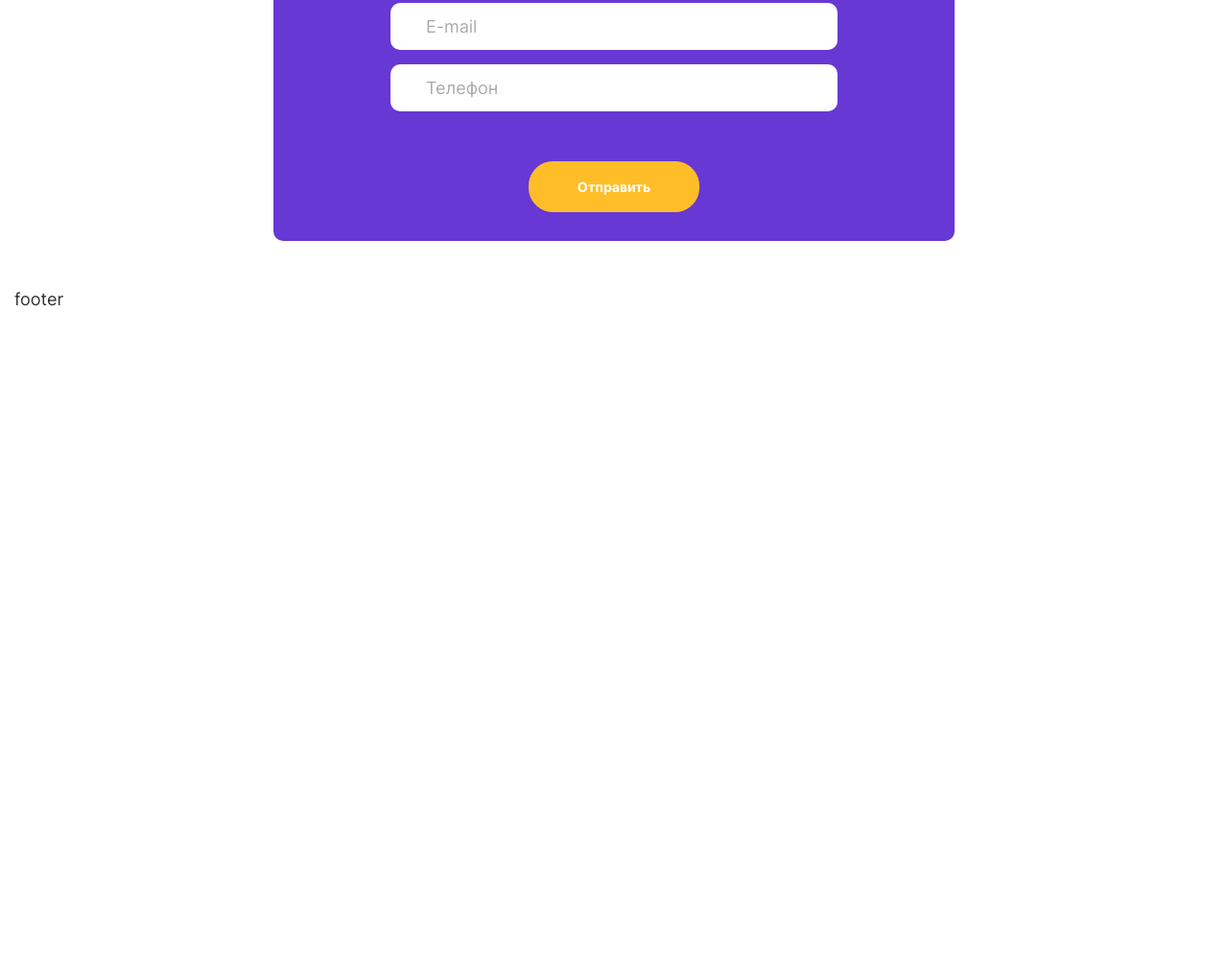
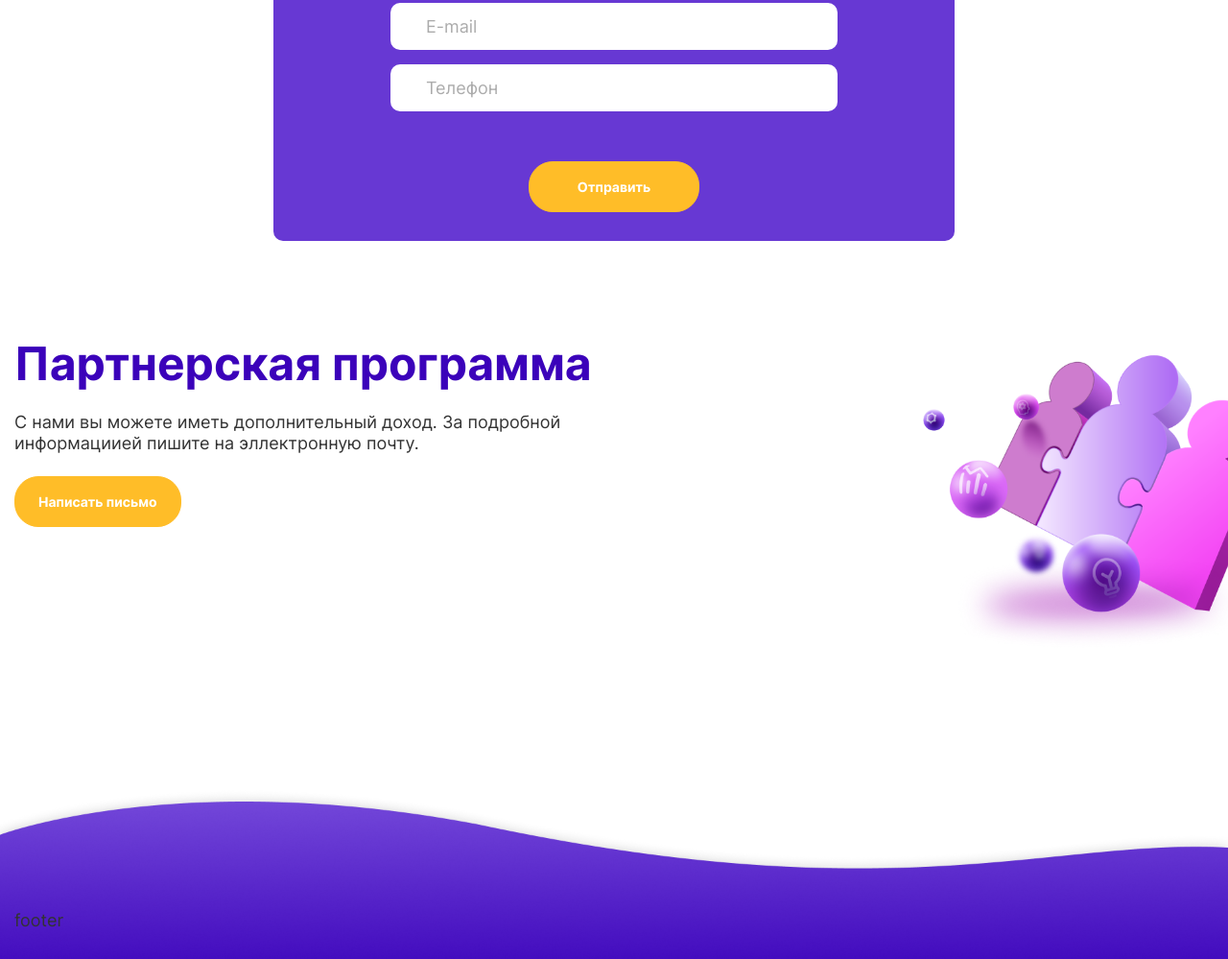
Before and after one commit to denis-snitko/appbloom, a website: page #src/index.html in a window 1280 px wide. Shown: the part 4482-5481 px from the top of the page at 96% size. Before the commit the page ends 4804 px from the top, so only its background shows below. Drawn offline with nearby package versions, Linux system fonts and the light colour scheme; files that its build step writes are made by us from their sources; files whose address does not match are found by name; a web font is replaced by a local one.

Commit message:
Add partnership

```diff
--- a/#src/index.html
+++ b/#src/index.html
@@ -19,6 +19,7 @@
             @@include('modules/s-advantages/_s-advantages.html')
             @@include('modules/s-examples/_s-examples.html')
             @@include('modules/s-feedback/_s-feedback.html')
+            @@include('modules/s-partnership/_s-partnership.html')
         </div>
         @@include('modules/footer/_footer.html')
     </div>
--- a/#src/modules/_modules.scss
+++ b/#src/modules/_modules.scss
@@ -5,5 +5,6 @@
 @import "./s-advantages/s-advantages";
 @import "./s-examples/s-examples";
 @import "./s-feedback/s-feedback";
+@import "./s-partnership/s-partnership";
 
 @import "./footer/footer";
--- a/#src/modules/footer/_footer.scss
+++ b/#src/modules/footer/_footer.scss
@@ -1,2 +1,9 @@
 .footer {
+  padding-top: 127px;
+  padding-bottom: 30px;
+
+  background-image: url("../img/footer-bg.png");
+  background-repeat: no-repeat;
+  background-position: top center;
+  background-size: cover;
 }
--- /dev/null
+++ b/#src/modules/s-partnership/_s-partnership.html
@@ -0,0 +1,11 @@
+<section class="s-partnership">
+  <div class="container">
+    <h2 class="section-title s-partnership__title">Партнерская программа</h2>
+    <p class="section-descr s-partnership__section-descr">С нами вы можете иметь дополнительный доход. За подробной
+      информациией пишите на эллектронную почту.</p>
+
+
+    <button class="base-btn s-partnership__base-btn">Написать письмо</button>
+
+  </div>
+</section>
--- /dev/null
+++ b/#src/modules/s-partnership/_s-partnership.scss
@@ -0,0 +1,20 @@
+.s-partnership {
+  padding-top: 49px;
+  padding-bottom: 272px;
+
+  background-image: url("../img/partnership-bg.png");
+  background-repeat: no-repeat;
+  background-position: 962px 68px;
+  background-size: 33%;
+
+  &__title {
+    margin-bottom: 21px;
+    color: #3b02ba;
+  }
+
+  &__section-descr {
+    width: 100%;
+    max-width: 600px;
+    margin-bottom: 23px;
+  }
+}
```
Also changed, not shown: docs/index.html (+11 -0 lines), #src/img/footer-bg.png (added), #src/img/partnership-bg.png (added), docs/css/main.css, docs/img/footer-bg.png (added), docs/img/footer-bg.webp (added), docs/img/partnership-bg.png (added), docs/img/partnership-bg.webp (added).
